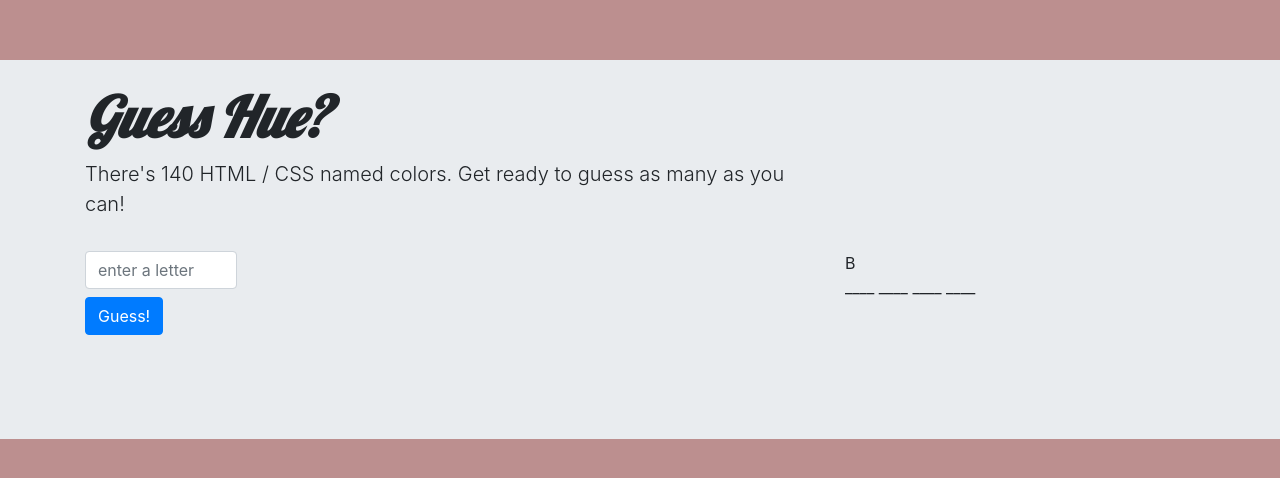
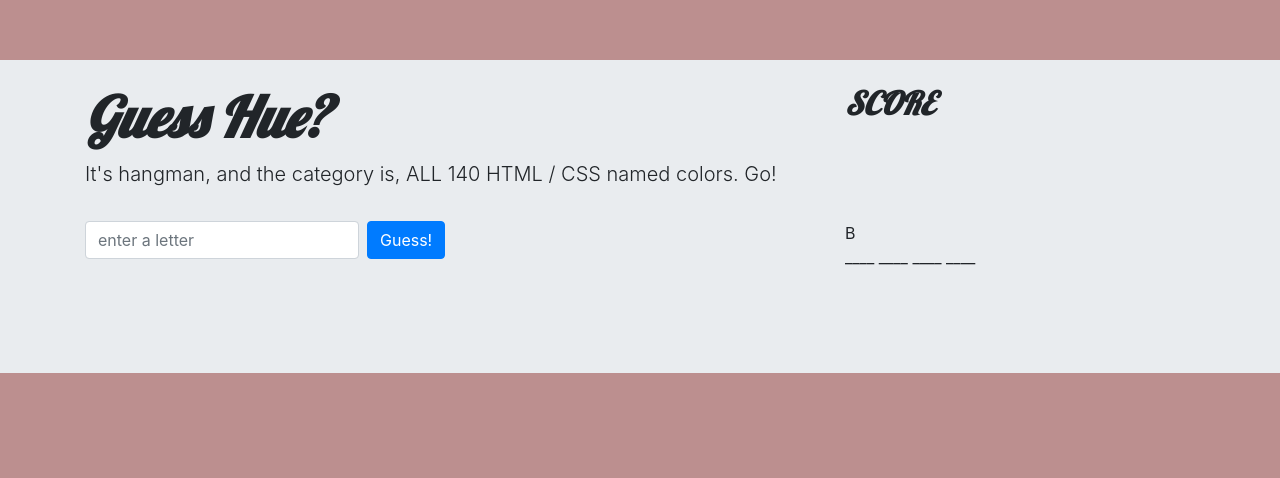
Before and after one commit to playeasynow/word-guess-game, a plain HTML site: page index.html in a window 1280 px wide. Shown: the part 132-610 px from the top of the page. Drawn offline with nearby package versions, Linux system fonts and the light colour scheme; a web font is replaced by a local one.

Commit message:
reformatted HTML file

```diff
--- a/assets/javascript/game.js
+++ b/assets/javascript/game.js
@@ -1,23 +1,3 @@
-
-
-//  Computer picks a random color
-//  *While* the color has not been guessed {
-//      *Show* the player their current progress
-//      *Get* a guess (a letter) from the player
-//  If the player wants to quit the game {
-//      *Quit* the game
-//  }
-//  Else If the guess is not a single letter {
-//      *Tell* the player to pick a single letter
-//  }
-//  Else {
-//      *If* the guess is in the allColors array {
-//      *Update* the player's progress with the guess
-//          }
-//      }
-// }
-// Congratulate the player on guessing the color
-
 // fun little welcome message
 // var name = prompt("Hi, colorful. What's your name?");
 // alert("Hello " + name);
@@ -41,20 +21,21 @@ var allColors = [
     "silver", "darkgray", "gray", "dimgray", "lightslategray", "slategray", "darkslategray", "black"
 ];
 
-var alphabetArray = ["A", "B", "C", "D", "E", "F", "G", "H", "I", "J", "K", "L", "M", "N", "O", "P", "Q", "R", "S", "T", "U", "V", "W", "X", "Y", "Z"];
-var alphabet = alphabetArray();
+// var alphabetArray = ["A", "B", "C", "D", "E", "F", "G", "H", "I", "J", "K", "L", "M", "N", "O", "P", "Q", "R", "S", "T", "U", "V", "W", "X", "Y", "Z"];
+// var alphabet = alphabetArray();
 
-// variables to hold the number of wins, losses and remaining letters.
+// variables
 var wins = 0;
 var losses = 0;
-
-// Create variables that hold references to the places in the HTML where we want to display things.
 var inputText = document.getElementById("inputText"); // letters the user enters
 var winsText = document.getElementById("wins-text"); // the number of times a user answers a whole color correctly
 var lossesText = document.getElementById("losses-text"); // number of times the user has lost, ran out of guesses
 var guessesRemaining = document.getElementById("guesses-remaining"); // number of single-letter guesses remaining, always 10
 var lettersGuessed = document.getElementById("letters-guessed"); // listing of letters user entered but not part of word, already used
 var currentWord = document.getElementById("current-word");
+
+// is this in the word
+// if in letter and in that word
 
 // STEP 1) computer chooses our random color to play
 var color = allColors[Math.floor(Math.random() * allColors.length)];
--- a/index.html
+++ b/index.html
@@ -14,75 +14,42 @@
 </head>
 
 <body>
-
-    <!-- HW INSTRUCTIONS -->
-    <!-- Use key events to listen for the letters that your players will type.
-    Display the following on the page:
-    1. Press any key to get started!
-    2. Wins: (# of times user guessed the word correctly).
-    3. If the word is madonna, display it like this when the game starts: _ _ _ _ _ _ _.
-    4. As the user guesses the correct letters, reveal them: m a d o _ _ a.
-    5. Number of Guesses Remaining: (# of guesses remaining for the user).
-    6. Letters Already Guessed: (Letters the user has guessed, displayed like L Z Y H).
-    7. After the user wins/loses the game should automatically choose another word and make the user play it. -->
-
-    <!-- GUESS HUE? psuedo code -->
-    <!-- Objective of the game: guess the name of a hue i.e. color, before you run out of guesses (10). There are 140 HTML / CSS named colors. How many do hue know? -->
-
-    <!-- Parameters in my own words: -->
-    <!-- enter letter by letter until you reveal an HTML / CSS color name.
-        1) DISPLAY # OF WINS: # of times user guessed a color name correctly.
-        2) DISPLAY # OF LETTERS: show underscores/spaces for each letter in given color name.
-        3) DISPLAY RIGHT LETTERS: as user guesses the right letters of the color name, show them on the empty spaces.
-        4) DISPLAY # OF GUESSES REMAINING: the user has 10 [full-word or letter] guesess so show how many guesses remain.
-        5) DISPLAY LETTERS ALREADY GUESSED: keep track of what letters the user guessed incorrectly.
-        6) RESET GAME IF WON/LOST: the game should automatically ask the user to guess another word after winning or losing.  -->
-
-    <!-- what needs to be coded
-        HTML Layout / CSS
-            - spaces where letters/words appear
-            - form to enter letters
-            - spaces where incorrect letters appear
-            - color of the background (advanced: make little 22 degree halo suns in the guessed color appear and float around the screen)
-            - font for letters
-            - sound for winning
-            - sound for losing
-            - sound for guessing wrong
-            - sound for guessing right
-            - box for score: wins/losses, guesses remaining, letters already guessed
-        JavaScript
-            - array of words (yes, all 140 HTML colors)
-            - way to play colors in random sequence (as in, the game will ask you to guess a color in a random sequence from the 140)
-            - way to cross check guessed letters against HTML color
-            - way to tell you if it belongs in that HTML color
-            - way to tell you it does not belong in that HTML color
-            - way to count wins/losses
-            - way to keep track of letters guessed -->
-
+    <!-- bootstrap jumbotron -->
     <div class="jumbotron jumbotron-fluid center pt-4">
         <div class="container pb-4">
             <div class="row">
                 <div class="col-8">
+                    <!-- main title / Guess Hue? -->
                     <h1 class="display-4 bold">Guess Hue?</h1>
-                    <p class="lead" id="directions-text">There's 140 HTML / CSS named colors. Get ready to guess as many as you can!</p>
+                    <p class="lead" id="directions-text">It's hangman, and the category is, ALL 140 HTML / CSS named colors.
+                        Go!
+                    </p>
+                </div>
+
+                <div class="col-4">
+                    <!-- game dashboard -->
+                    <h2 class="display-6 bold">SCORE</h2>
+                    <p id=""></p>
                 </div>
             </div>
 
             <div class="row mt-3">
-                <div class="col-2">
-                    <form class="form">
+                <div class="col-4">
+                    <!-- bootstrap form // where user enters letters-->
+                    <form class="form-inline">
                         <div class="form-group mr-2">
                             <input type="text" maxlength="1" minlength="1" name="letter" class="form-control" id="inputText" placeholder="enter a letter">
 
-                            <button type="submit" class="btn btn-primary mt-2" id="guessBtn">Guess!</button>
+                            <button type="submit" class="btn btn-primary ml-2" id="guessBtn">Guess!</button>
                         </div>
                     </form>
                 </div>
-                <div class="col-6">
+                <div class="col-4">
                 </div>
 
                 <div class="col-4">
-                    B  <br> ____ ____ ____ ____
+                    <!-- where the words / incorrect letters should appear -->
+                    B <br> ____ ____ ____ ____
                     <p id="currentWord"></p>
                     <p id="wins-text"></p>
                     <p id="losses-text"></p>
@@ -91,9 +58,6 @@
 
         </div>
     </div>
-
-
-
 
     <script src="https://code.jquery.com/jquery-3.3.1.slim.min.js" integrity="sha384-q8i/X+965DzO0rT7abK41JStQIAqVgRVzpbzo5smXKp4YfRvH+8abtTE1Pi6jizo"
         crossorigin="anonymous"></script>
```
